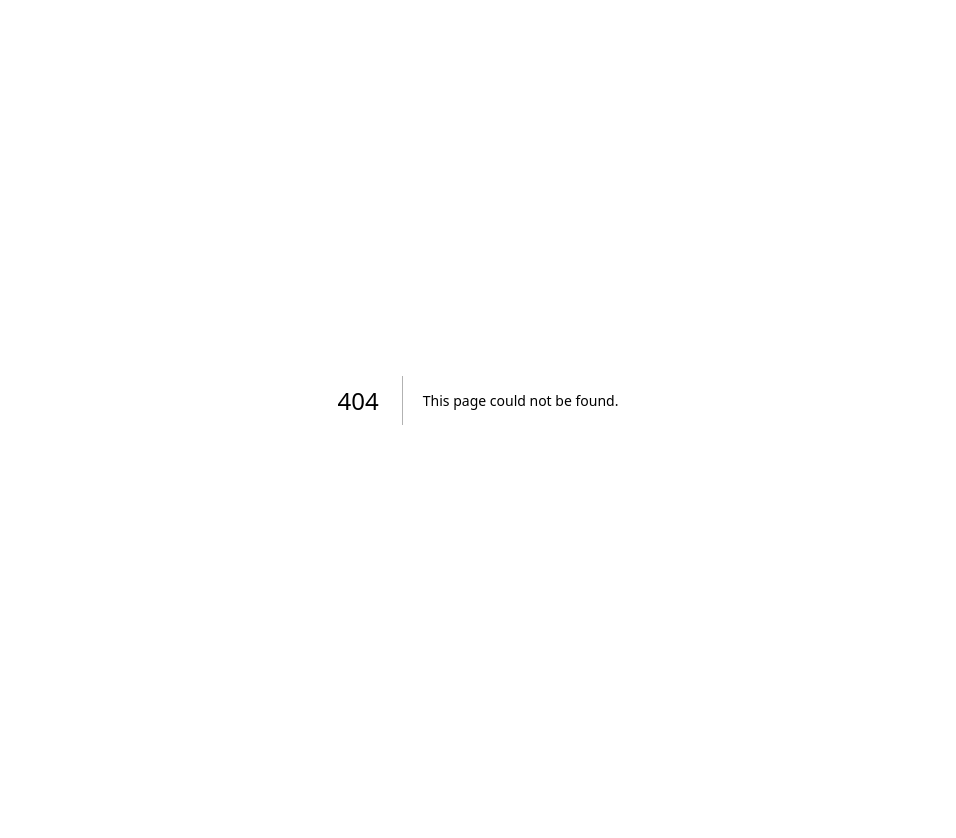
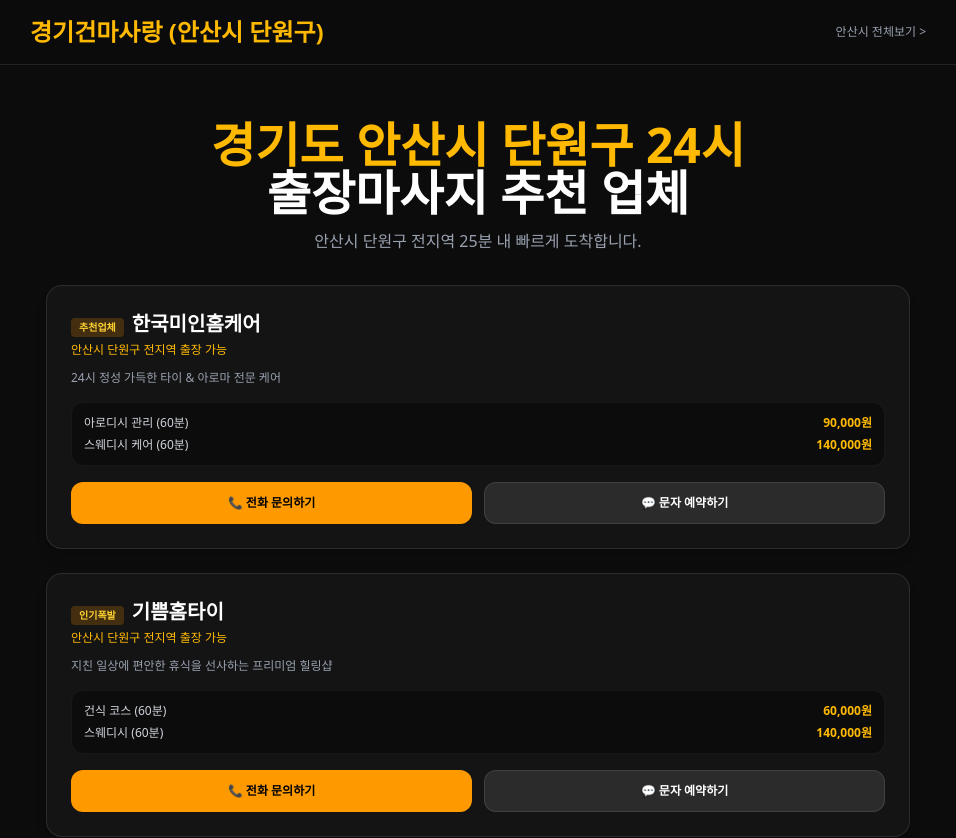
Before and after one commit to gunma1004/gunmae-gyeonggi, a Next.js app: page /ansan/danwon in a window 1280 px wide. Before the commit this address had no page. Shown: the top 838 px of the page, without its empty margins (162-1118 px from the left). Before the commit the page ends 800 px from the top, so only its background shows below. Built offline with nearby package versions, Linux system fonts and the light colour scheme.

Commit message:
feat: 경기도 전체 구(區) 단위 개별 URL 페이지 생성 및 사이트맵 추가

```diff
--- /dev/null
+++ b/src/app/[district]/[gu]/GyeonggiGuClientPage.jsx
@@ -0,0 +1,152 @@
+"use client";
+
+// 5개 제휴 업체 데이터
+const shops = [
+  {
+    id: 1,
+    name: "한국미인홈케어",
+    location: "경기 전지역",
+    desc: "24시 정성 가득한 타이 & 아로마 전문 케어",
+    phone: "0507-1280-3324",
+    badge: "추천업체",
+    courses: [
+      { name: "아로디시 관리 (60분)", price: "90,000원" },
+      { name: "스웨디시 케어 (60분)", price: "140,000원" },
+    ]
+  },
+  {
+    id: 2,
+    name: "기쁨홈타이",
+    location: "경기 전지역",
+    desc: "지친 일상에 편안한 휴식을 선사하는 프리미엄 힐링샵",
+    phone: "0507-1280-3325",
+    badge: "인기폭발",
+    courses: [
+      { name: "건식 코스 (60분)", price: "60,000원" },
+      { name: "스웨디시 (60분)", price: "140,000원" },
+    ]
+  },
+  {
+    id: 3,
+    name: "어린마인드홈타이",
+    location: "경기 전지역",
+    desc: "빠른 방문과 철저한 위생 관리를 약속드립니다",
+    phone: "0507-1280-3326",
+    badge: "24시상시",
+    courses: [
+      { name: "타이/아로마 (60분)", price: "60,000원" },
+      { name: "한국 스웨디시케어 (60분)", price: "140,000원" },
+    ]
+  },
+  {
+    id: 4,
+    name: "미인클럽홈타이",
+    location: "경기 전지역",
+    desc: "베테랑 관리사의 맞춤형 피로 회복 케어 프로그램",
+    phone: "0507-1280-3327",
+    badge: "신규제휴",
+    courses: [
+      { name: "타이코스 (60분)", price: "60,000원" },
+      { name: "한국스웨디시 (90분)", price: "140,000원" },
+    ]
+  },
+  {
+    id: 5,
+    name: "퀸즈 홈테라피",
+    location: "경기 전지역",
+    desc: "후불제 안심 이용, 경기 전지역 25분 내 빠른 도착",
+    phone: "0507-1280-3328",
+    badge: "만족도1위",
+    courses: [
+      { name: "타이 코스 (60분)", price: "60,000원" },
+      { name: "스웨디시 코스 (60분)", price: "140,000원" },
+    ]
+  }
+];
+
+const gyeonggiDistricts = {
+  suwon: { name: '수원시', gus: { jangan: '장안구', gwonseon: '권선구', paldal: '팔달구', yeongtong: '영통구' } },
+  seongnam: { name: '성남시', gus: { sujeong: '수정구', jungwon: '중원구', bundang: '분당구' } },
+  goyang: { name: '고양시', gus: { deogyang: '덕양구', ilsandong: '일산동구', ilsanseo: '일산서구' } },
+  yongin: { name: '용인시', gus: { cheoin: '처인구', giheung: '기흥구', suji: '수지구' } },
+  bucheon: { name: '부천시', gus: { wonmi: '원미구', sosa: '소사구', ojeong: '오정구' } },
+  ansan: { name: '안산시', gus: { sangrok: '상록구', danwon: '단원구' } },
+  anyang: { name: '안양시', gus: { manan: '만안구', dongan: '동안구' } }
+};
+
+export default function GyeonggiGuClientPage({ districtKey, guKey }) {
+  const districtInfo = gyeonggiDistricts[districtKey];
+  const guName = districtInfo?.gus?.[guKey];
+
+  if (!districtInfo || !guName) {
+    return (
+      <div className="min-h-screen flex items-center justify-center bg-[#0c0c0c] text-white">
+        <div className="text-center">
+          <h1 className="text-4xl font-bold text-amber-500 mb-4">404</h1>
+          <p>존재하지 않는 구 구역입니다.</p>
+          <a href="/" className="mt-4 inline-block px-6 py-2 bg-amber-500 text-black rounded-full text-xs font-bold">메인으로 돌아가기</a>
+        </div>
+      </div>
+    );
+  }
+
+  const cityName = districtInfo.name;
+
+  return (
+    <div className="text-gray-200 min-h-screen flex flex-col bg-[#0c0c0c] pb-20">
+      <header className="sticky top-0 z-50 bg-[#0c0c0c]/90 backdrop-blur-md border-b border-white/10 px-4 py-4">
+        <div className="max-w-4xl mx-auto flex justify-between items-center">
+          <a href="/" className="text-2xl font-bold text-amber-400">경기건마사랑 ({cityName} {guName})</a>
+          <a href={`/${districtKey}`} className="text-xs text-gray-400 hover:text-amber-400">{cityName} 전체보기 &gt;</a>
+        </div>
+      </header>
+
+      <main className="max-w-4xl mx-auto px-4 py-8 w-full flex-1">
+        <section className="text-center my-6">
+          <h1 className="text-3xl md:text-5xl font-bold text-white mb-3">
+            <span className="text-amber-400">경기도 {cityName} {guName} 24시</span><br />출장마사지 추천 업체
+          </h1>
+          <p className="text-gray-400 text-sm md:text-base">{cityName} {guName} 전지역 25분 내 빠르게 도착합니다.</p>
+        </section>
+
+        <section className="space-y-6 mt-8">
+          {shops.map((shop) => (
+            <article key={shop.id} className="bg-[#141414] border border-white/10 rounded-2xl p-5 md:p-6 shadow-lg hover:border-amber-500/40 transition-all">
+              <div className="flex justify-between items-start mb-3">
+                <div>
+                  <span className="inline-block text-[10px] bg-amber-500/20 text-amber-300 font-bold px-2 py-0.5 rounded mr-2">{shop.badge}</span>
+                  <h2 className="text-xl font-bold text-white inline-block">{shop.name}</h2>
+                  <p className="text-xs text-amber-400 mt-1">{cityName} {guName} 전지역 출장 가능</p>
+                </div>
+              </div>
+
+              <p className="text-xs text-gray-400 mb-4">{shop.desc}</p>
+
+              <div className="bg-black/40 rounded-xl p-3 mb-4 space-y-1.5 border border-white/5">
+                {shop.courses.map((course, idx) => (
+                  <div key={idx} className="flex justify-between text-xs">
+                    <span className="text-gray-300">{course.name}</span>
+                    <span className="font-bold text-amber-400">{course.price}</span>
+                  </div>
+                ))}
+              </div>
+
+              <div className="grid grid-cols-2 gap-3">
+                <a href={`tel:${shop.phone}`} className="flex items-center justify-center gap-1.5 bg-amber-500 hover:bg-amber-400 text-black font-bold py-3 rounded-xl text-xs transition-colors">
+                  📞 전화 문의하기
+                </a>
+                <a href={`sms:${shop.phone}?body=${encodeURIComponent(`[${cityName} ${guName}] ${shop.name} 문의드립니다.`)}`} className="flex items-center justify-center gap-1.5 bg-white/10 hover:bg-white/20 text-white font-bold py-3 rounded-xl text-xs border border-white/10 transition-colors">
+                  💬 문자 예약하기
+                </a>
+              </div>
+            </article>
+          ))}
+        </section>
+      </main>
+
+      <footer className="bg-[#080808] border-t border-white/5 py-8 text-center text-gray-500 text-xs mt-auto">
+        COPYRIGHT &copy; 경기건마사랑 {cityName} {guName} ALL RIGHTS RESERVED.
+      </footer>
+    </div>
+  );
+}
--- /dev/null
+++ b/src/app/[district]/[gu]/page.js
@@ -0,0 +1,18 @@
+import GyeonggiGuClientPage from './GyeonggiGuClientPage';
+
+export async function generateMetadata({ params }) {
+  const { district, gu } = await params;
+
+  return {
+    title: `경기도 ${district} ${gu} 24시 출장마사지 | 경기건마사랑`,
+    description: `경기도 ${district} ${gu} 전지역 25분 방문! 타이, 아로마, 스웨디시 24시 후불제 출장케어.`,
+    alternates: {
+      canonical: `https://gunmalove-gyeonggi.shop/${district}/${gu}`,
+    },
+  };
+}
+
+export default async function GuPage({ params }) {
+  const { district, gu } = await params;
+  return <GyeonggiGuClientPage districtKey={district} guKey={gu} />;
+}
--- a/src/app/sitemap.js
+++ b/src/app/sitemap.js
@@ -2,8 +2,19 @@ export default function sitemap() {
   const baseUrl = 'https://gunmalove-gyeonggi.shop';
 
   const gyeonggiDistricts = [
-    'suwon', 'seongnam', 'goyang', 'yongin', 'bucheon', 'ansan',
+    'suwon', 'seongnam', 'goyang', 'yongin', 'bucheon', 'ansan', 'anyang',
     'namyangju', 'hwaseong', 'pyeongtaek', 'uijeongbu', 'paju', 'gimpo'
+  ];
+
+  // 구 단위 URL 추가
+  const gus = [
+    'suwon/jangan', 'suwon/gwonseon', 'suwon/paldal', 'suwon/yeongtong',
+    'seongnam/sujeong', 'seongnam/jungwon', 'seongnam/bundang',
+    'goyang/deogyang', 'goyang/ilsandong', 'goyang/ilsanseo',
+    'yongin/cheoin', 'yongin/giheung', 'yongin/suji',
+    'bucheon/wonmi', 'bucheon/sosa', 'bucheon/ojeong',
+    'ansan/sangrok', 'ansan/danwon',
+    'anyang/manan', 'anyang/dongan'
   ];
 
   const mainPage = {
@@ -20,5 +31,12 @@ export default function sitemap() {
     priority: 0.8,
   }));
 
-  return [mainPage, ...districtPages];
+  const guPages = gus.map((g) => ({
+    url: `${baseUrl}/${g}`,
+    lastModified: new Date().toISOString(),
+    changeFrequency: 'daily',
+    priority: 0.7,
+  }));
+
+  return [mainPage, ...districtPages, ...guPages];
 }
```
